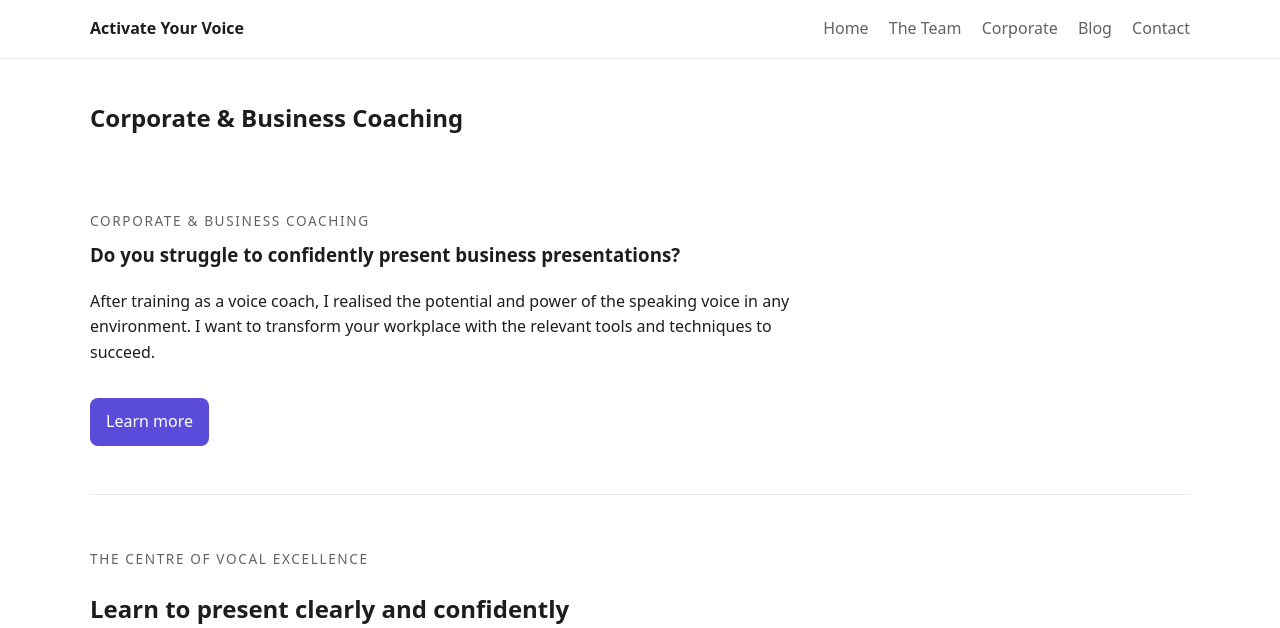
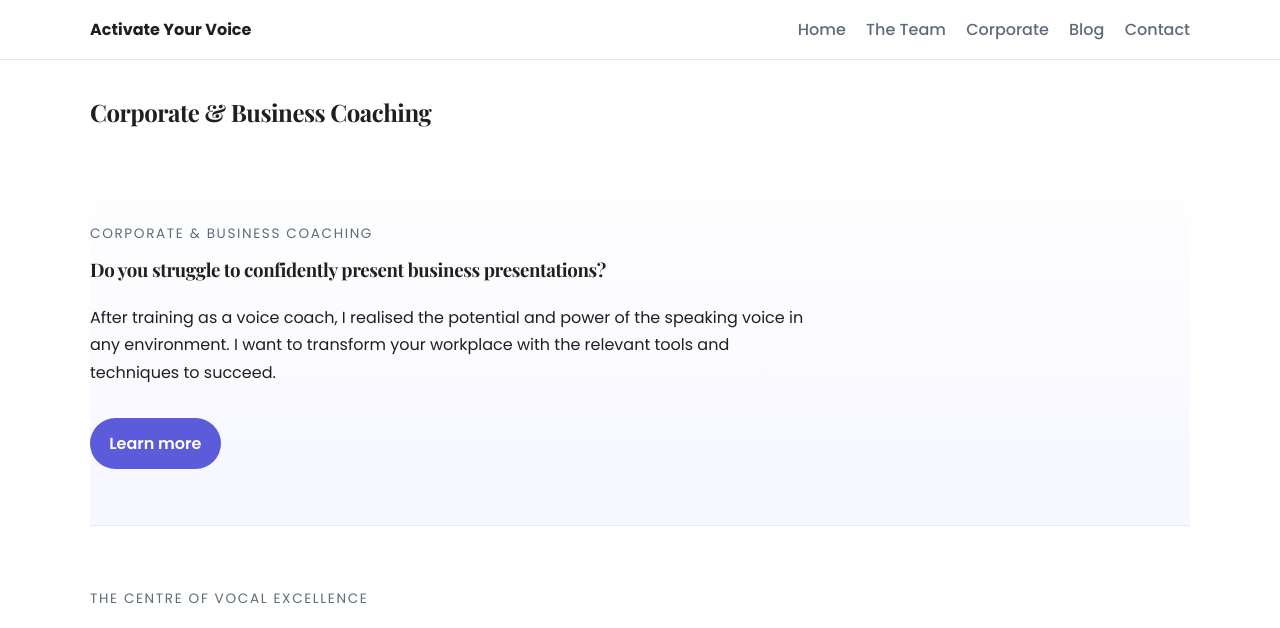
Before and after one commit to 1ForeverHDTest/activate-your-voice-website, a Jekyll site: the page built from index.md, in a window 1280 px wide and 1400 px high. Shown: the top 628 px of the window. Built offline with Jekyll 4.4.1, drawn with Linux system fonts in a browser that asks for light colours; grey boxes are pictures that could not be loaded.

Commit message:
Refine home design and placeholders

```diff
--- a/_layouts/default.html
+++ b/_layouts/default.html
@@ -5,6 +5,9 @@
     <meta name="viewport" content="width=device-width, initial-scale=1" />
     <title>{{ page.title }} | {{ site.title }}</title>
     <meta name="description" content="{{ page.description | default: site.description }}" />
+    <link rel="preconnect" href="https://fonts.googleapis.com" />
+    <link rel="preconnect" href="https://fonts.gstatic.com" crossorigin />
+    <link href="https://fonts.googleapis.com/css2?family=Playfair+Display:wght@400;600;700&family=Poppins:wght@300;400;500;600;700&display=swap" rel="stylesheet" />
     <link rel="stylesheet" href="{{ '/assets/css/style.css' | relative_url }}" />
   </head>
   <body>
--- a/assets/css/style.css
+++ b/assets/css/style.css
@@ -1,19 +1,26 @@
 :root {
-  --text: #1d1d1f;
-  --muted: #5f6368;
+  --text: #1f1f1f;
+  --muted: #5f6b7a;
   --bg: #ffffff;
-  --accent: #5b4bdb;
+  --accent: #5c5bd9;
+  --accent-dark: #403fb0;
   --border: #e6e8eb;
+  --surface: #f7f7fb;
 }
 
 * { box-sizing: border-box; }
 
 body {
   margin: 0;
-  font-family: system-ui, -apple-system, "Segoe UI", sans-serif;
+  font-family: "Poppins", system-ui, -apple-system, "Segoe UI", sans-serif;
   color: var(--text);
   background: var(--bg);
-  line-height: 1.6;
+  line-height: 1.7;
+}
+
+h1, h2, h3 {
+  font-family: "Playfair Display", "Poppins", system-ui, -apple-system, "Segoe UI", sans-serif;
+  letter-spacing: -0.02em;
 }
 
 .container {
@@ -24,6 +31,9 @@ body {
 .site-header {
   border-bottom: 1px solid var(--border);
   background: #fff;
+  position: sticky;
+  top: 0;
+  z-index: 10;
 }
 
 .site-header .container {
@@ -43,12 +53,13 @@ body {
   margin-left: 1rem;
   text-decoration: none;
   color: var(--muted);
+  font-weight: 500;
 }
 
 .nav a:hover { color: var(--text); }
 
 .site-main {
-  padding: 2.5rem 0 3rem;
+  padding: 2rem 0 3rem;
 }
 
 .eyebrow {
@@ -60,8 +71,9 @@ body {
 }
 
 .hero {
-  padding: 2.5rem 0 3rem;
+  padding: 3.5rem 0;
   border-bottom: 1px solid var(--border);
+  background: linear-gradient(180deg, #ffffff 0%, #f6f7ff 100%);
 }
 
 .hero__content {
@@ -73,9 +85,10 @@ body {
   margin-top: 1rem;
   background: var(--accent);
   color: #fff;
-  padding: 0.7rem 1rem;
-  border-radius: 8px;
+  padding: 0.75rem 1.2rem;
+  border-radius: 999px;
   text-decoration: none;
+  font-weight: 600;
 }
 
 .btn--ghost {
@@ -86,7 +99,7 @@ body {
 }
 
 .section {
-  padding: 2.5rem 0;
+  padding: 3rem 0;
   border-bottom: 1px solid var(--border);
 }
 
@@ -117,8 +130,9 @@ body {
 
 .callout {
   text-align: center;
-  background: #f8f9fb;
-  border-radius: 16px;
+  background: var(--surface);
+  border-radius: 20px;
+  padding: 2.5rem 1.5rem;
 }
 
 .button-row {
@@ -132,10 +146,11 @@ body {
 
 .testimonials blockquote {
   margin: 0;
-  padding: 1rem 1.25rem;
-  border-left: 3px solid var(--accent);
-  background: #fafbff;
-  border-radius: 8px;
+  padding: 1.2rem 1.4rem;
+  border-left: 4px solid var(--accent);
+  background: #ffffff;
+  border-radius: 12px;
+  box-shadow: 0 6px 18px rgba(30, 35, 90, 0.06);
 }
 
 .testimonials span {
--- a/index.md
+++ b/index.md
@@ -22,7 +22,7 @@ layout: page
 			<p>We offer bespoke coaching, either on a one-to-one basis or as a workshop. Sessions are confidential and tailored to suit your needs, giving you the tools and techniques to achieve your goals.</p>
 		</div>
 		<div>
-			<img src="https://www.activateyourvoice.co.uk/wp-content/uploads/2023/02/public-speaking-business-uai-2000x1333.jpg" alt="Public Speaking Training" />
+			<img src="https://images.unsplash.com/photo-1521737604893-d14cc237f11d?auto=format&fit=crop&w=1200&q=80" alt="Public speaking training" />
 		</div>
 	</div>
 </section>
@@ -72,7 +72,7 @@ layout: page
 			</div>
 		</div>
 		<div>
-			<img src="https://www.activateyourvoice.co.uk/wp-content/uploads/2021/03/online-voice-coaching-lessons-activate-your-voice-uai-2000x1333.jpg" alt="Online Voice Coaching" />
+			<img src="https://images.unsplash.com/photo-1522202176988-66273c2fd55f?auto=format&fit=crop&w=1200&q=80" alt="Online coaching session" />
 		</div>
 	</div>
 </section>
```
